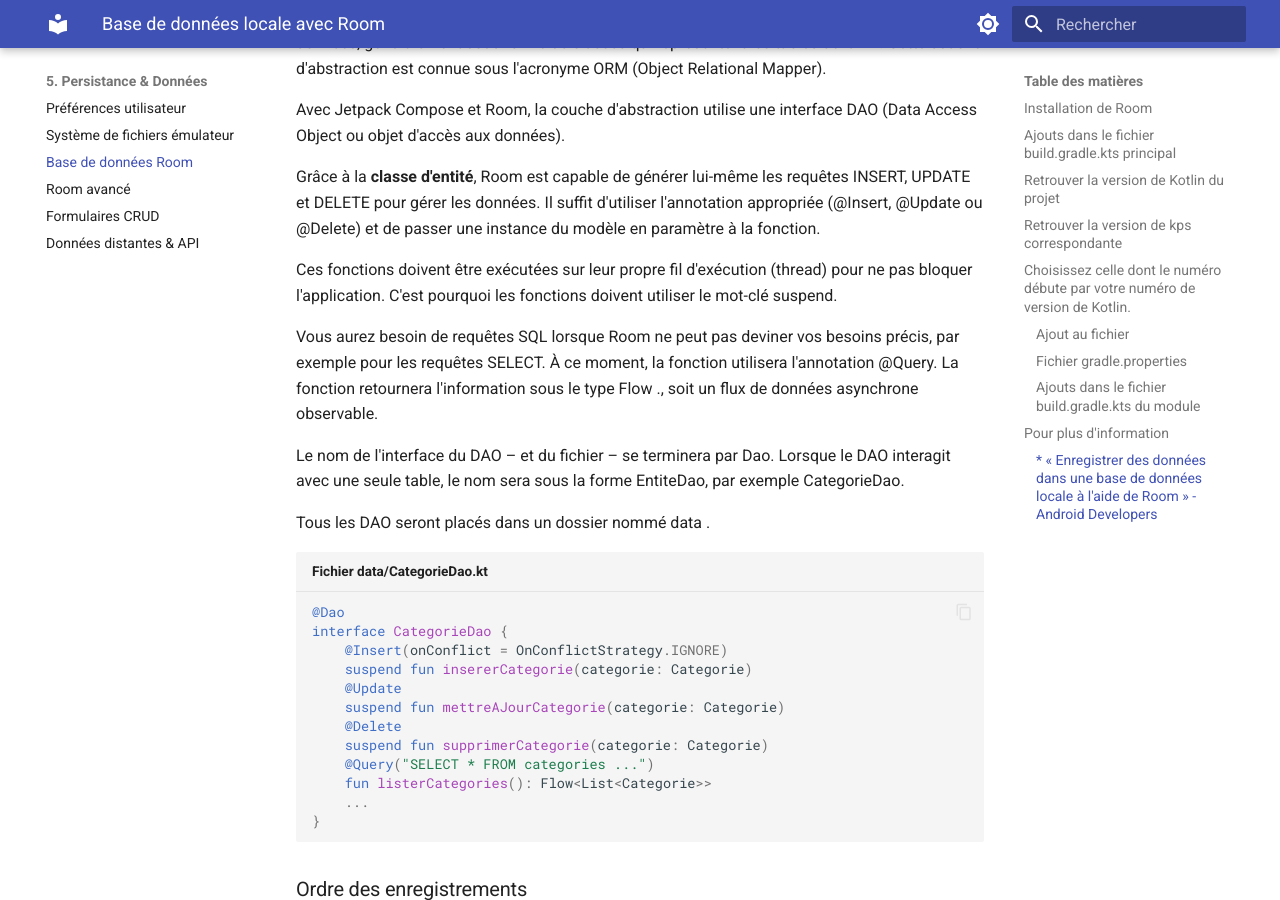
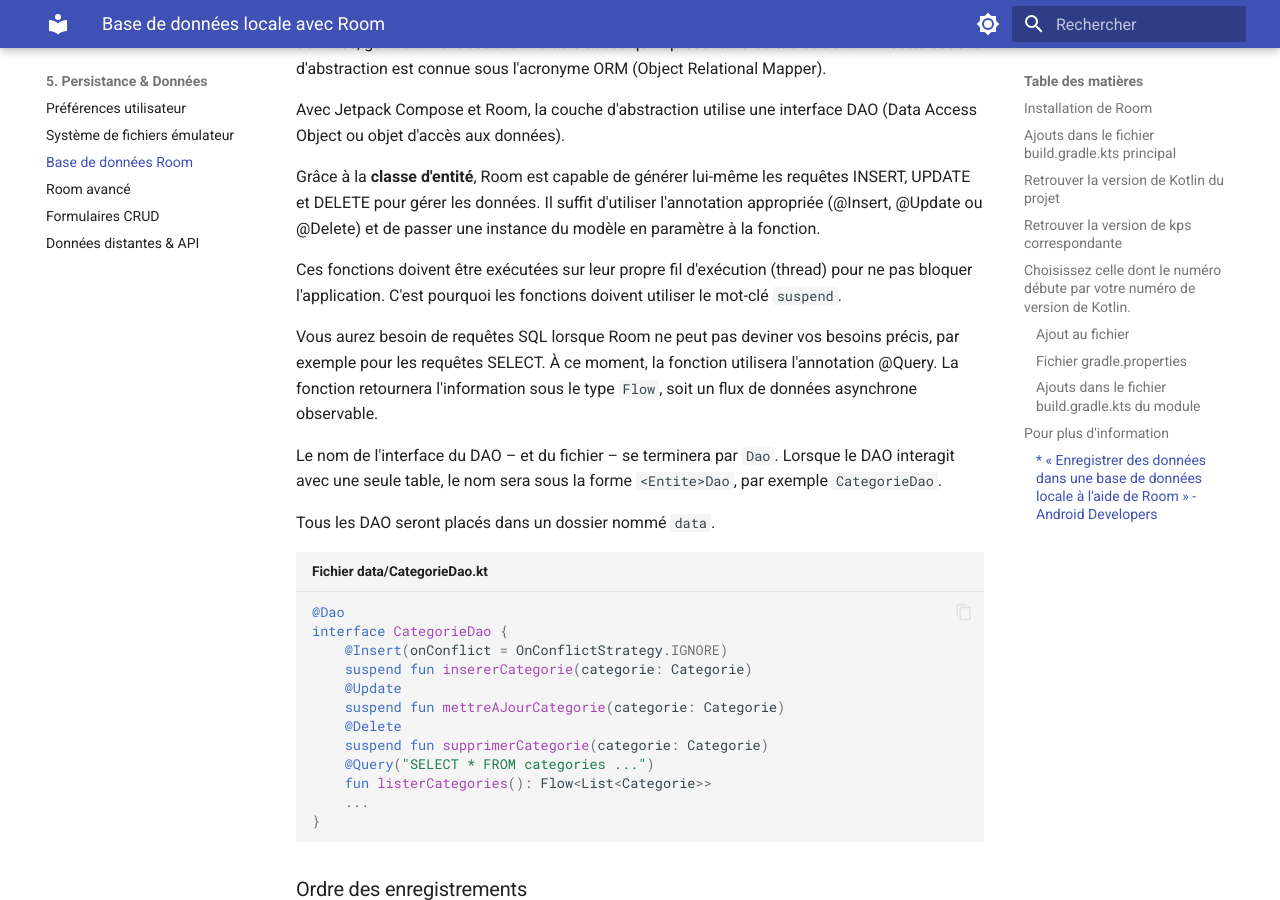
Before and after one commit to Apps-Mobiles-2-Victo/notes_de_cours, an MkDocs documentation site: the page built from docs/05-donnees-persistance/room-base-de-donnees.md, in a window 1280 px wide and 900 px high, scrolled down 4483 px. Built offline with MkDocs 1.6.1 and Material for MkDocs 9.7.7, drawn with Linux system fonts in a browser that asks for light colours.

Commit message:
Improve clarity in Room documentation by adding backticks for code references and enhancing descriptions of DAO naming conventions.

````diff
--- a/docs/05-donnees-persistance/room-base-de-donnees.md
+++ b/docs/05-donnees-persistance/room-base-de-donnees.md
@@ -198,16 +198,15 @@ Avec Jetpack Compose et Room, la couche d'abstraction utilise une interface DAO
 Grâce à la **classe d'entité**, Room est capable de générer lui-même les requêtes INSERT, UPDATE et DELETE pour gérer les données. Il suffit d'utiliser l'annotation appropriée (@Insert, @Update ou @Delete) et de passer une instance du modèle en paramètre à la fonction.
 
 
-Ces fonctions doivent être exécutées sur leur propre fil d'exécution (thread) pour ne pas bloquer l'application. C'est pourquoi les fonctions doivent utiliser le mot-clé suspend.
+Ces fonctions doivent être exécutées sur leur propre fil d'exécution (thread) pour ne pas bloquer l'application. C'est pourquoi les fonctions doivent utiliser le mot-clé `suspend`.
 
 
-Vous aurez besoin de requêtes SQL lorsque Room ne peut pas deviner vos besoins précis, par exemple pour les requêtes SELECT. À ce moment, la fonction utilisera l'annotation @Query. La fonction retournera l'information sous le type Flow ., soit un flux de données asynchrone observable.
+Vous aurez besoin de requêtes SQL lorsque Room ne peut pas deviner vos besoins précis, par exemple pour les requêtes SELECT. À ce moment, la fonction utilisera l'annotation @Query. La fonction retournera l'information sous le type `Flow`, soit un flux de données asynchrone observable.
 
 
-Le nom de l'interface du DAO – et du fichier – se terminera par Dao. Lorsque le DAO interagit avec une seule table, le nom sera sous la forme EntiteDao, par exemple CategorieDao.
+Le nom de l'interface du DAO – et du fichier – se terminera par `Dao`. Lorsque le DAO interagit avec une seule table, le nom sera sous la forme `<Entite>Dao`, par exemple `CategorieDao`.
 
-
-Tous les DAO seront placés dans un dossier nommé  data .
+Tous les DAO seront placés dans un dossier nommé `data`.
 
 
 ```kotlin title="Fichier data/CategorieDao.kt"
````
